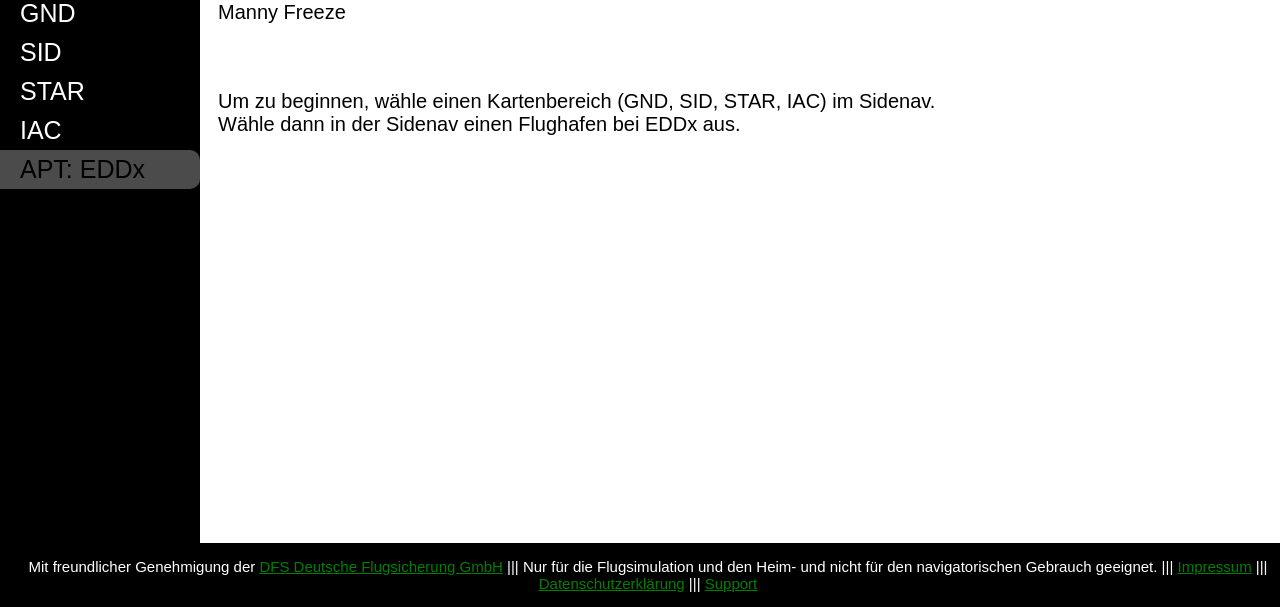
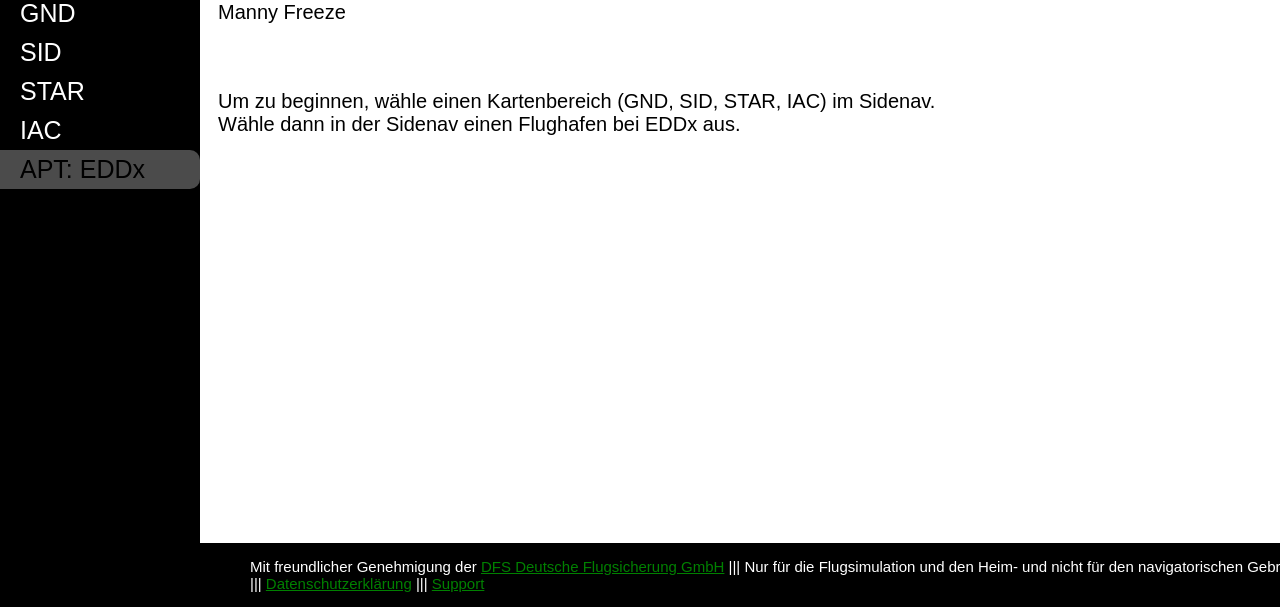
Before and after one commit to freenav/freenav, a plain HTML site: page index.html in a window 1280 px wide. Shown: the part 193-800 px from the top of the page. Drawn offline with Linux system fonts and the light colour scheme.

Commit message:
Fixed Formating Problems

```diff
--- a/StyleSheet.css
+++ b/StyleSheet.css
@@ -4,7 +4,7 @@ h1 {
 }
 
 
-
+/* Content Button CSS */
 .ContentBtn:link, .ContentBtn:visited {
   background-color: #4b4b4b;
   color: white;
@@ -23,16 +23,20 @@ h1 {
 .disclaimer {
   font-size: 15px;
   z-index: 1;
-  text-align: center;
+  text-align: left;
   color: white;
   background-color: black;
   position: fixed;
+  left: 200px;
   bottom: 0px;
   width: 100%;
 }
-
+.disclaimer p {
+  padding-left: 50px;
+}
 .disclaimer a {
   color: green;
+
 }
 
 
@@ -61,7 +65,7 @@ body {
 
 
   .sidenav {
-    height: 100%;
+    height: 100vw;
     width: 200px;
     position: fixed;
     z-index: 1;
@@ -70,8 +74,7 @@ body {
     padding: 0px;
     background-color: black;
     overflow-x: hidden;
-    padding: 10px 0;
-
+    padding-top: 10px;
     border-radius: 0 10px 0 0;
   }
 
```
